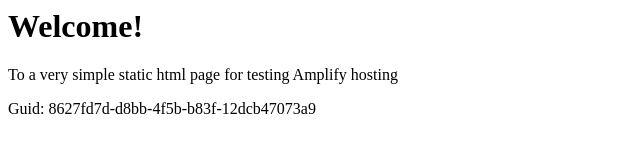
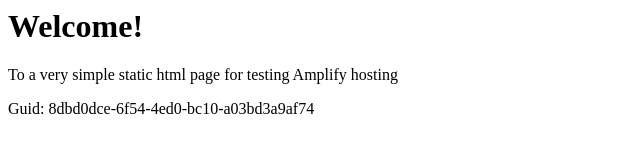
Before and after one commit to aws-aemilia-lhr/Github-PR-Commit-Integration-Test-DoNotTouch-GitHubWebhookPushCanaryTest-v1-prod-eu-west-2, a website: page src/index.html in a window 1280 px wide. Shown: the full height of the page, 0-640 px from the left. Drawn offline with Linux system fonts and the light colour scheme.

Commit message:
commit from integ tests

```diff
--- a/src/index.html
+++ b/src/index.html
@@ -12,6 +12,6 @@
 <body>
     <h1>Welcome!</h1>
     <p>To a very simple static html page for testing Amplify hosting</p>
-    <p>Guid: 8627fd7d-d8bb-4f5b-b83f-12dcb47073a9</p></body>
+    <p>Guid: 8dbd0dce-6f54-4ed0-bc10-a03bd3a9af74</p></body>
 
 </html>
```
